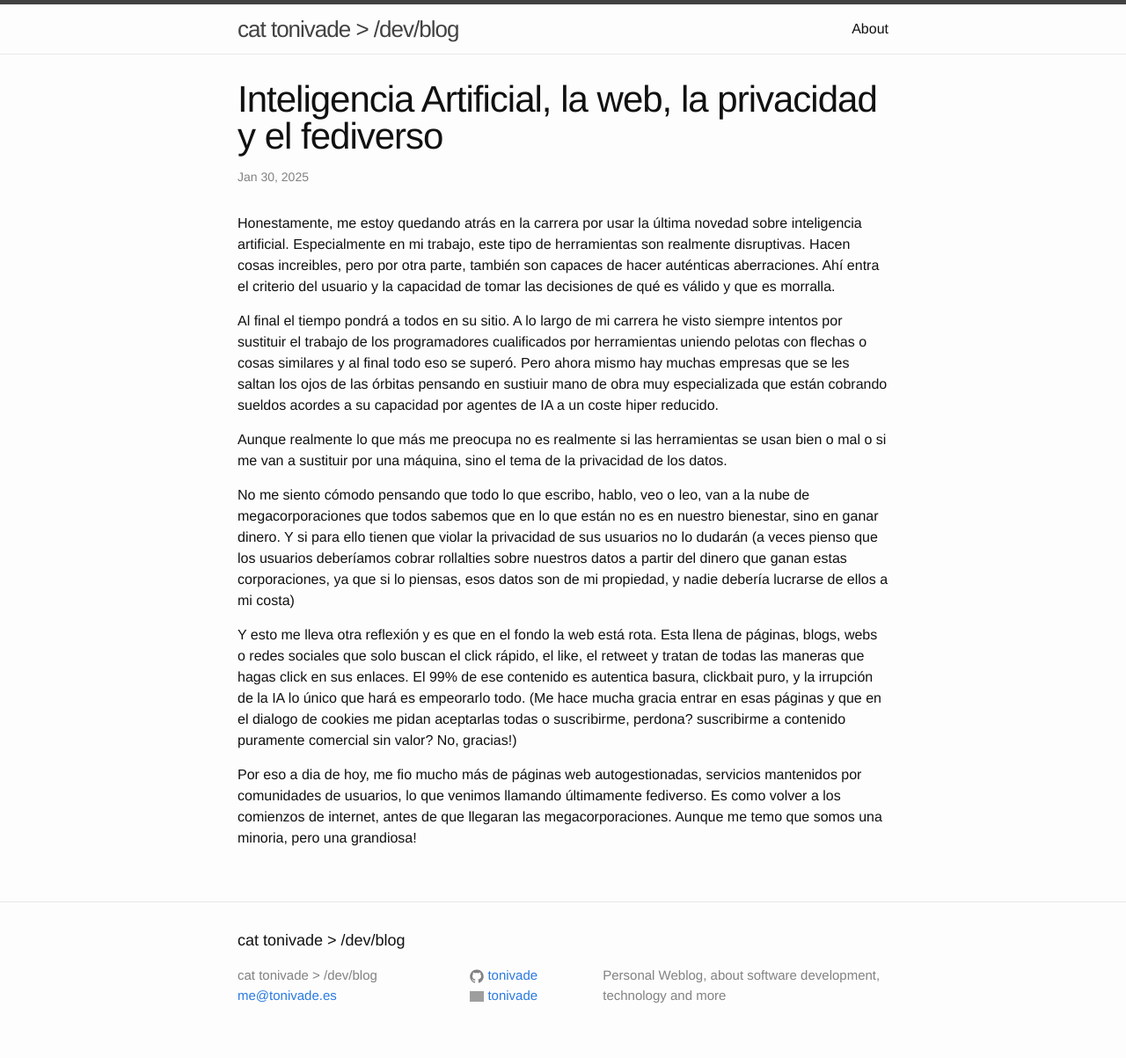
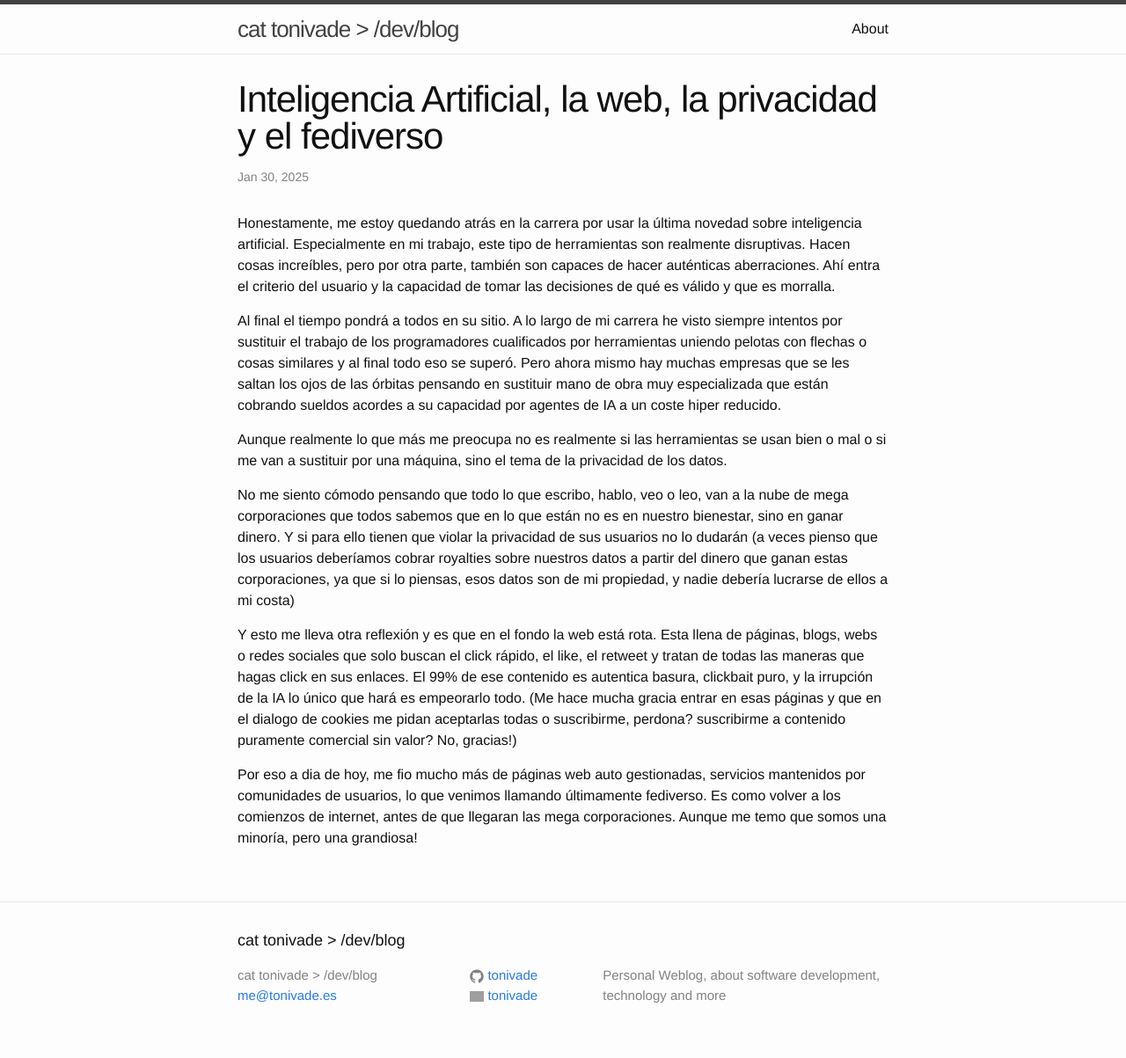
Before and after one commit to tonivade/tonivade.github.io, a Jekyll site: the page built from _posts/2025-01-30-artificial-inteligence-llms.markdown, in a window 1280 px wide. Shown: the whole page at 88% size. Built offline with Jekyll 4.4.1, drawn with Linux system fonts in a browser that asks for light colours; grey boxes are pictures that could not be loaded.

Commit message:
fix some typos

```diff
--- a/_posts/2025-01-30-artificial-inteligence-llms.markdown
+++ b/_posts/2025-01-30-artificial-inteligence-llms.markdown
@@ -4,14 +4,14 @@ title:  "Inteligencia Artificial, la web, la privacidad y el fediverso"
 date:   2025-01-30 22:23:00
 categories: ia web fediverse privacy
 ---
-Honestamente, me estoy quedando atrás en la carrera por usar la última novedad sobre inteligencia artificial. Especialmente en mi trabajo, este tipo de herramientas son realmente disruptivas. Hacen cosas increibles, pero por otra parte, también son capaces de hacer auténticas aberraciones. Ahí entra el criterio del usuario y la capacidad de tomar las decisiones de qué es válido y que es morralla.
+Honestamente, me estoy quedando atrás en la carrera por usar la última novedad sobre inteligencia artificial. Especialmente en mi trabajo, este tipo de herramientas son realmente disruptivas. Hacen cosas increíbles, pero por otra parte, también son capaces de hacer auténticas aberraciones. Ahí entra el criterio del usuario y la capacidad de tomar las decisiones de qué es válido y que es morralla.
 
-Al final el tiempo pondrá a todos en su sitio. A lo largo de mi carrera he visto siempre intentos por sustituir el trabajo de los programadores cualificados por herramientas uniendo pelotas con flechas o cosas similares y al final todo eso se superó. Pero ahora mismo hay muchas empresas que se les saltan los ojos de las órbitas pensando en sustiuir mano de obra muy especializada que están cobrando sueldos acordes a su capacidad por agentes de IA a un coste hiper reducido.
+Al final el tiempo pondrá a todos en su sitio. A lo largo de mi carrera he visto siempre intentos por sustituir el trabajo de los programadores cualificados por herramientas uniendo pelotas con flechas o cosas similares y al final todo eso se superó. Pero ahora mismo hay muchas empresas que se les saltan los ojos de las órbitas pensando en sustituir mano de obra muy especializada que están cobrando sueldos acordes a su capacidad por agentes de IA a un coste hiper reducido.
 
 Aunque realmente lo que más me preocupa no es realmente si las herramientas se usan bien o mal o si me van a sustituir por una máquina, sino el tema de la privacidad de los datos.
 
-No me siento cómodo pensando que todo lo que escribo, hablo, veo o leo, van a la nube de megacorporaciones que todos sabemos que en lo que están no es en nuestro bienestar, sino en ganar dinero. Y si para ello tienen que violar la privacidad de sus usuarios no lo dudarán (a veces pienso que los usuarios deberíamos cobrar rollalties sobre nuestros datos a partir del dinero que ganan estas corporaciones, ya que si lo piensas, esos datos son de mi propiedad, y nadie debería lucrarse de ellos a mi costa)
+No me siento cómodo pensando que todo lo que escribo, hablo, veo o leo, van a la nube de mega corporaciones que todos sabemos que en lo que están no es en nuestro bienestar, sino en ganar dinero. Y si para ello tienen que violar la privacidad de sus usuarios no lo dudarán (a veces pienso que los usuarios deberíamos cobrar royalties sobre nuestros datos a partir del dinero que ganan estas corporaciones, ya que si lo piensas, esos datos son de mi propiedad, y nadie debería lucrarse de ellos a mi costa)
 
 Y esto me lleva otra reflexión y es que en el fondo la web está rota. Esta llena de páginas, blogs, webs o redes sociales que solo buscan el click rápido, el like, el retweet y tratan de todas las maneras que hagas click en sus enlaces. El 99% de ese contenido es autentica basura, clickbait puro, y la irrupción de la IA lo único que hará es empeorarlo todo. (Me hace mucha gracia entrar en esas páginas y que en el dialogo de cookies me pidan aceptarlas todas o suscribirme, perdona? suscribirme a contenido puramente comercial sin valor? No, gracias!)
 
-Por eso a dia de hoy, me fio mucho más de páginas web autogestionadas, servicios mantenidos por comunidades de usuarios, lo que venimos llamando últimamente fediverso. Es como volver a los comienzos de internet, antes de que llegaran las megacorporaciones. Aunque me temo que somos una minoria, pero una grandiosa!
+Por eso a dia de hoy, me fio mucho más de páginas web auto gestionadas, servicios mantenidos por comunidades de usuarios, lo que venimos llamando últimamente fediverso. Es como volver a los comienzos de internet, antes de que llegaran las mega corporaciones. Aunque me temo que somos una minoría, pero una grandiosa!
```
